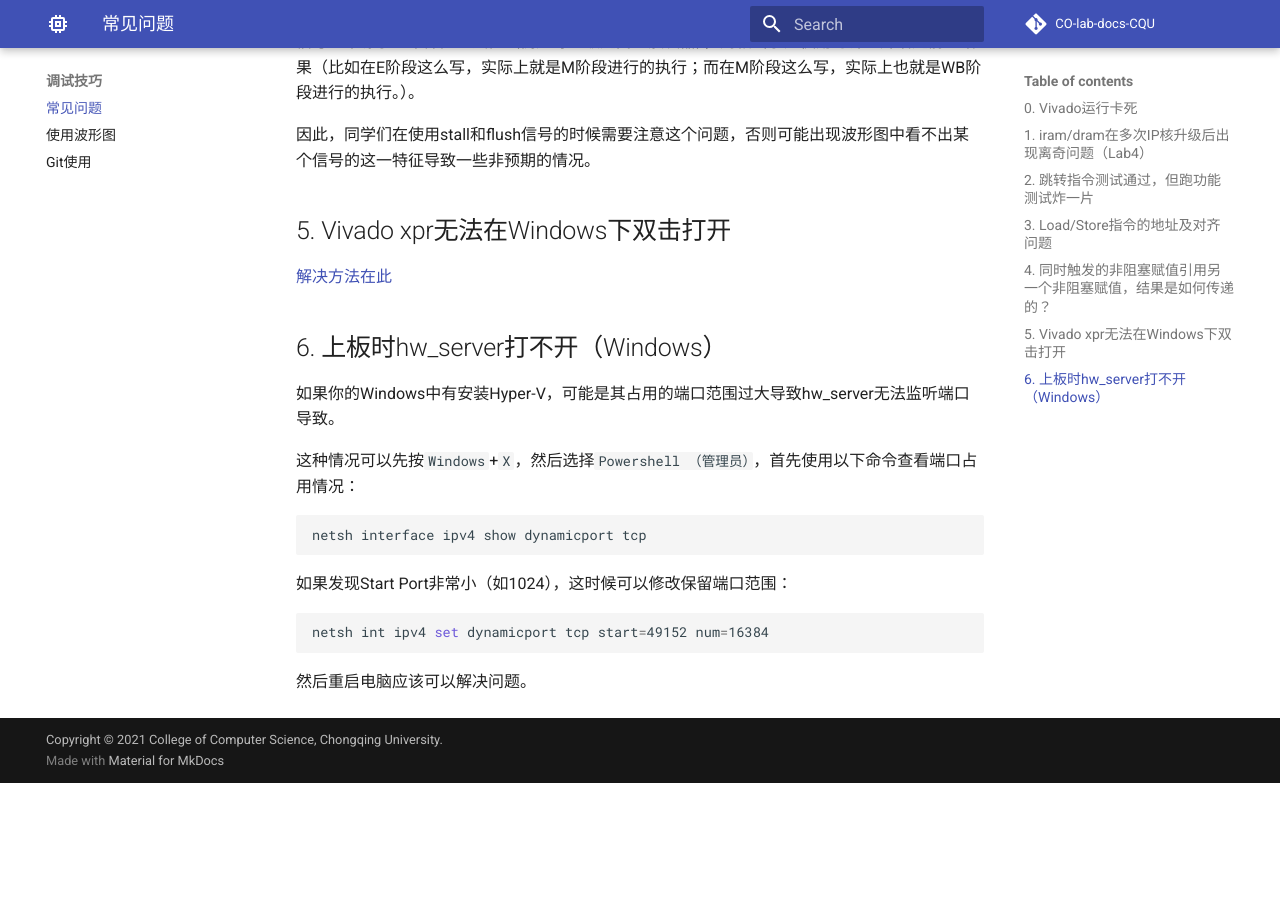
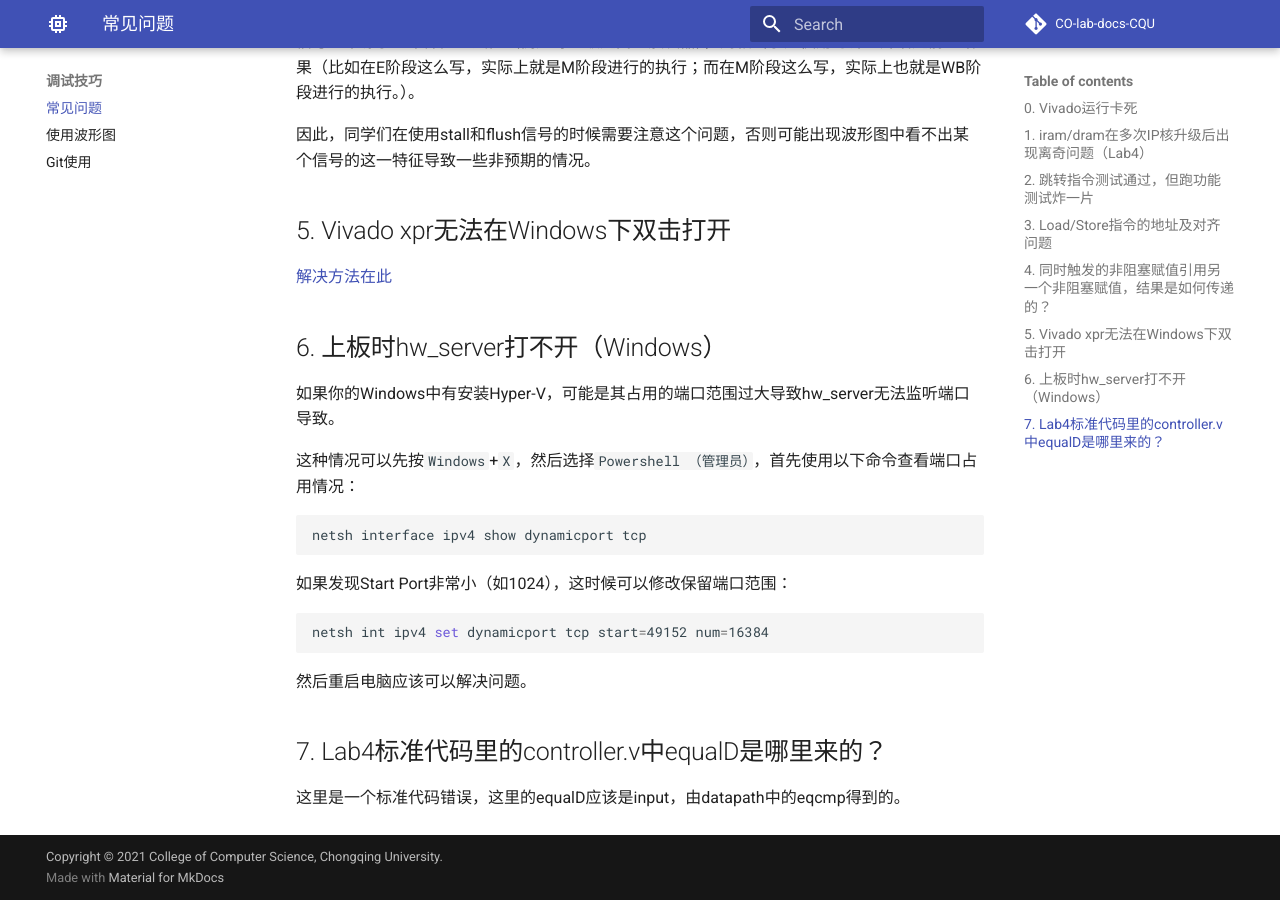
Before and after one commit to CQU-CS-LABs/CO-lab-docs-CQU, an MkDocs documentation site: the page built from docs/tips/common.md, in a window 1280 px wide and 900 px high, scrolled down 4818 px. Built offline with MkDocs 1.6.1 and Material for MkDocs 9.7.7, drawn with Linux system fonts in a browser that asks for light colours; comment, search, counter and statistics services are not loaded; before the commit the page ends 5601 px from its top, so only the background shows below that.

Commit message:
add lab4 equalD

````diff
--- a/docs/tips/common.md
+++ b/docs/tips/common.md
@@ -151,3 +151,7 @@ netsh int ipv4 set dynamicport tcp start=49152 num=16384
 ```
 
 然后重启电脑应该可以解决问题。
+
+## 7. Lab4标准代码里的controller.v中equalD是哪里来的？
+
+这里是一个标准代码错误，这里的equalD应该是input，由datapath中的eqcmp得到的。
````
